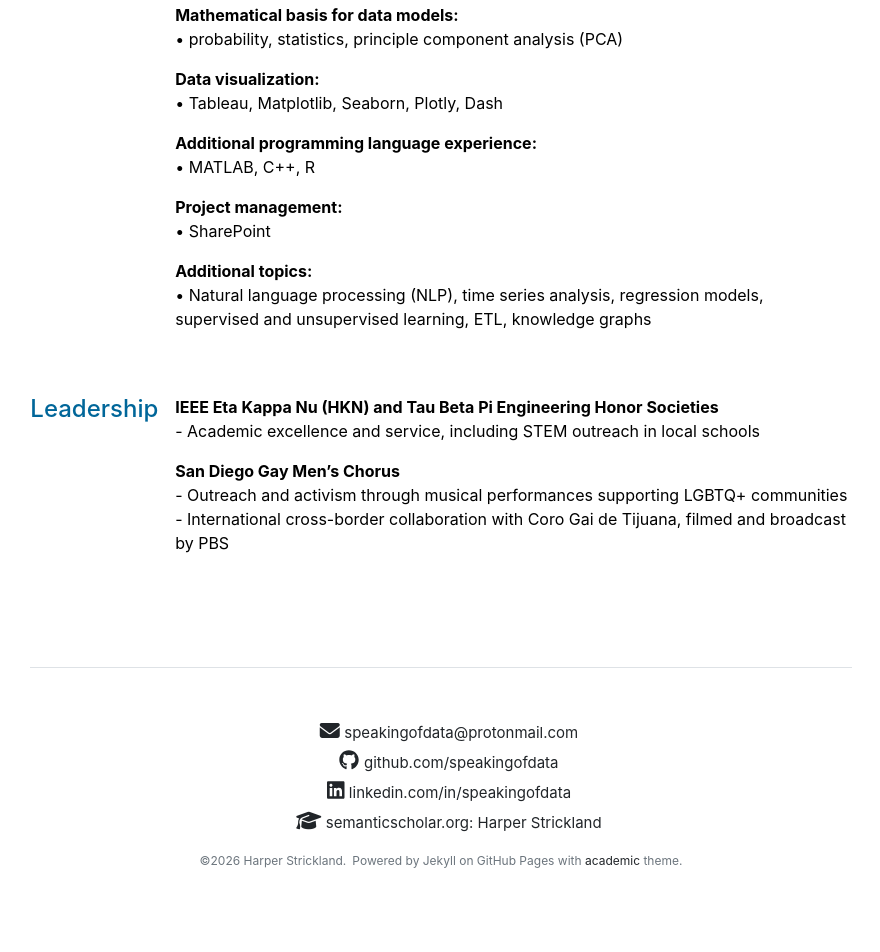
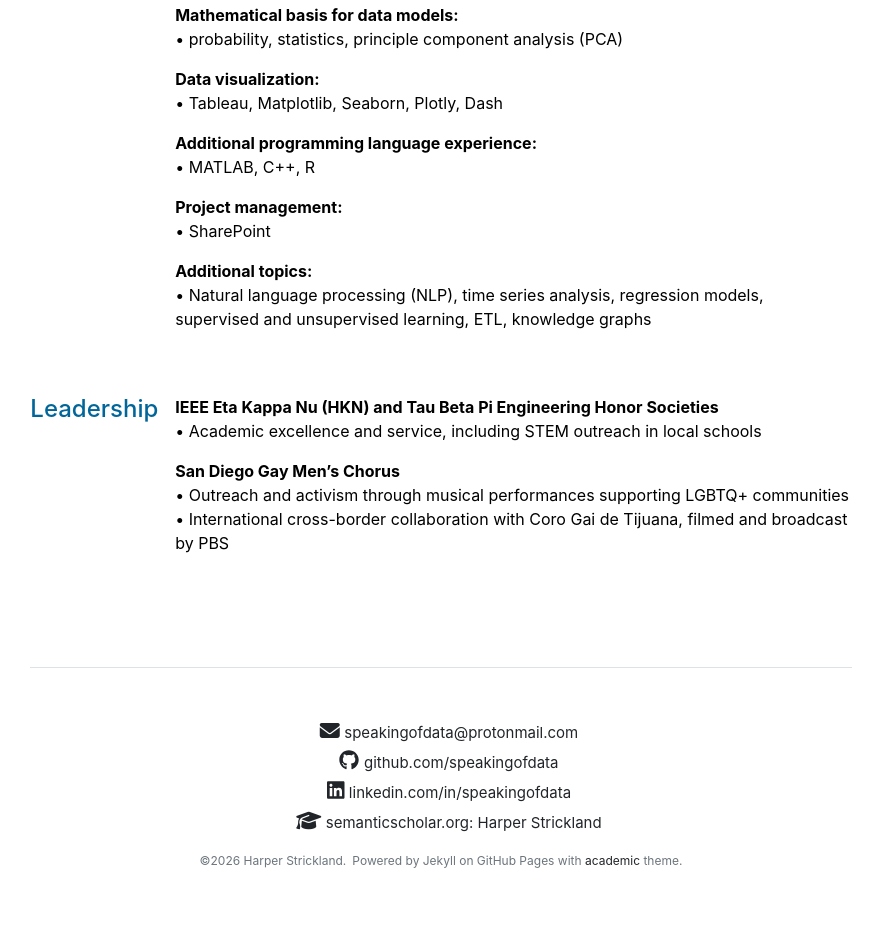
Before and after one commit to speakingofdata/speakingofdata.github.io, a Jekyll site: the page built from about.md, in a window 1280 px wide. Shown: the part 1337-2289 px from the top of the page, without its empty margins (199-1079 px from the left). Built offline with Jekyll 4.4.1, drawn with Linux system fonts in a browser that asks for light colours; nearby versions of some CDN libraries.

```diff
--- a/_data/about/leadership.yml
+++ b/_data/about/leadership.yml
@@ -1,7 +1,7 @@
 - title: 'IEEE Eta Kappa Nu (HKN) and Tau Beta Pi Engineering Honor Societies'
-  description: '- Academic excellence and service, including STEM outreach in local schools'
+  description: '• Academic excellence and service, including STEM outreach in local schools'
 
 - title: 'San Diego Gay Men’s Chorus'
   description: |
-    - Outreach and activism through musical performances supporting LGBTQ+ communities<br>
-    - International cross-border collaboration with Coro Gai de Tijuana, filmed and broadcast by PBS
+    • Outreach and activism through musical performances supporting LGBTQ+ communities<br>
+    • International cross-border collaboration with Coro Gai de Tijuana, filmed and broadcast by PBS
```
